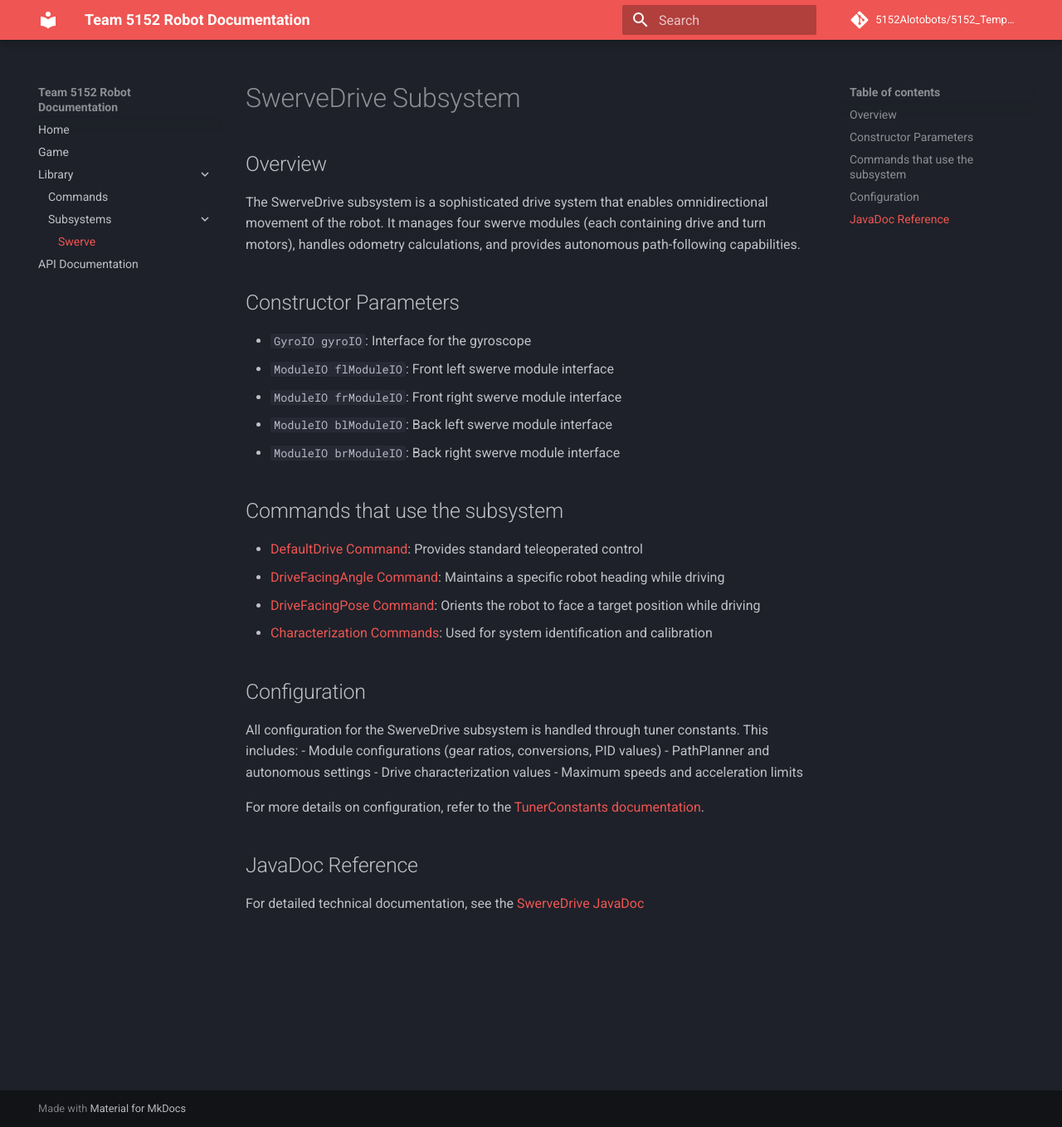
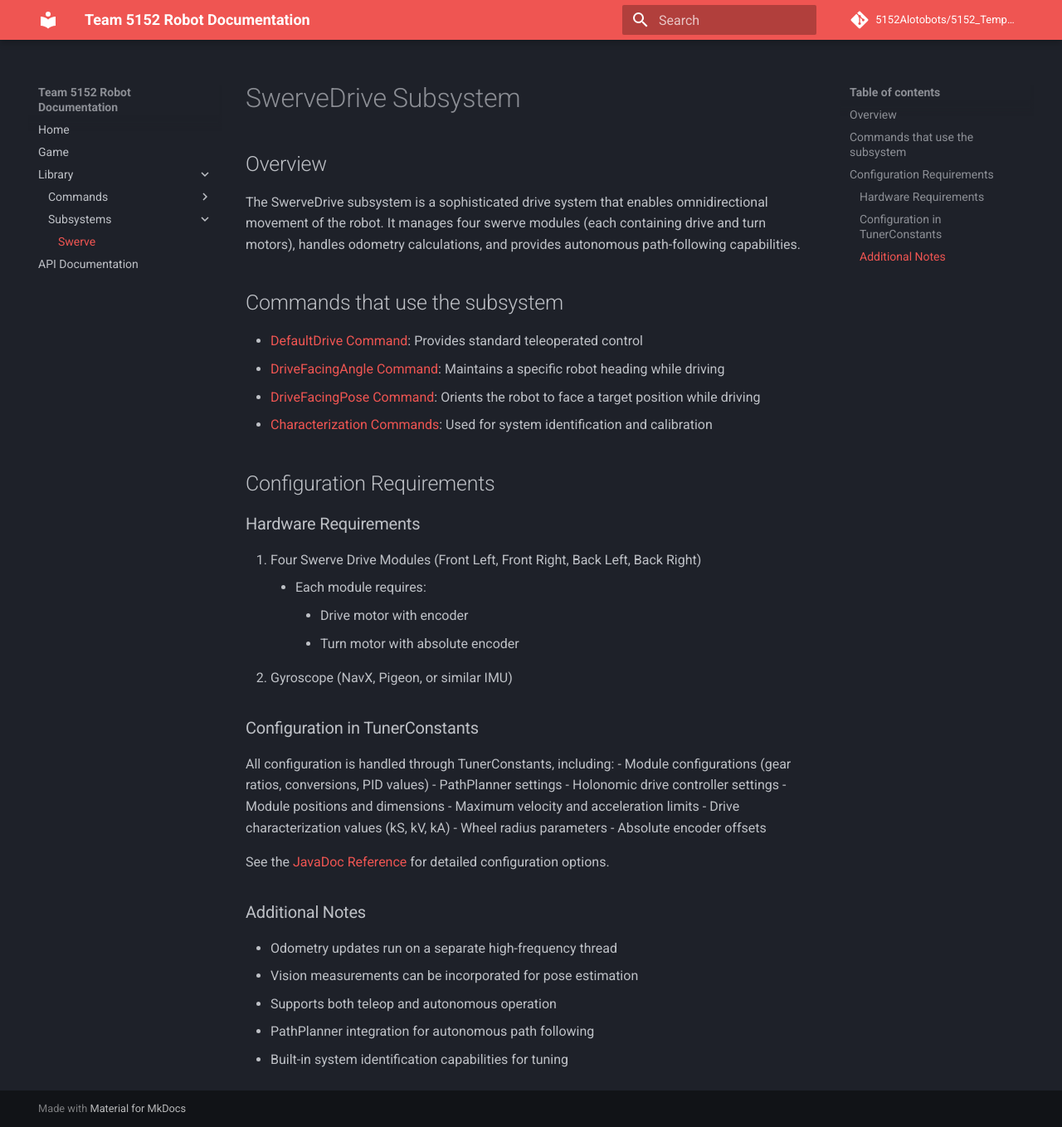
Before and after one commit to 5152Alotobots/5152_Template, an MkDocs documentation site: the page built from docs/mkdocs/docs/library/subsystems/swerve.md, in a window 1280 px wide and 1358 px high. Shown: the whole window at 83% size. Built offline with MkDocs 1.6.1 and Material for MkDocs 9.7.7, drawn with Linux system fonts in a browser that asks for light colours; comment, search, counter and statistics services are not loaded.

Commit message:
Done with Swerve

```diff
--- a/docs/mkdocs/docs/library/subsystems/swerve.md
+++ b/docs/mkdocs/docs/library/subsystems/swerve.md
@@ -3,27 +3,37 @@
 ## Overview
 The SwerveDrive subsystem is a sophisticated drive system that enables omnidirectional movement of the robot. It manages four swerve modules (each containing drive and turn motors), handles odometry calculations, and provides autonomous path-following capabilities.
 
-## Constructor Parameters
-- `GyroIO gyroIO`: Interface for the gyroscope
-- `ModuleIO flModuleIO`: Front left swerve module interface
-- `ModuleIO frModuleIO`: Front right swerve module interface
-- `ModuleIO blModuleIO`: Back left swerve module interface
-- `ModuleIO brModuleIO`: Back right swerve module interface
+## Commands that use the subsystem
+- [DefaultDrive Command](../commands/swerve/defaultdrive.md): Provides standard teleoperated control
+- [DriveFacingAngle Command](../commands/swerve/drivefacingangle.md): Maintains a specific robot heading while driving
+- [DriveFacingPose Command](../commands/swerve/drivefacingpose.md): Orients the robot to face a target position while driving
+- [Characterization Commands](../commands/swerve/characterization.md): Used for system identification and calibration
 
-## Commands that use the subsystem
-- [DefaultDrive Command](../../library/commands/swerve/defaultdrive.md): Provides standard teleoperated control
-- [DriveFacingAngle Command](../../library/commands/swerve/drivefacingangle.md): Maintains a specific robot heading while driving
-- [DriveFacingPose Command](../../library/commands/swerve/drivefacingpose.md): Orients the robot to face a target position while driving
-- [Characterization Commands](../../library/commands/swerve/characterization.md): Used for system identification and calibration
+## Configuration Requirements
 
-## Configuration
-All configuration for the SwerveDrive subsystem is handled through tuner constants. This includes:
+### Hardware Requirements
+1. Four Swerve Drive Modules (Front Left, Front Right, Back Left, Back Right)
+    - Each module requires:
+        - Drive motor with encoder
+        - Turn motor with absolute encoder
+2. Gyroscope (NavX, Pigeon, or similar IMU)
+
+### Configuration in TunerConstants
+All configuration is handled through TunerConstants, including:
 - Module configurations (gear ratios, conversions, PID values)
-- PathPlanner and autonomous settings
-- Drive characterization values
-- Maximum speeds and acceleration limits
+- PathPlanner settings
+- Holonomic drive controller settings
+- Module positions and dimensions
+- Maximum velocity and acceleration limits
+- Drive characterization values (kS, kV, kA)
+- Wheel radius parameters
+- Absolute encoder offsets
 
-For more details on configuration, refer to the [TunerConstants documentation](../../game/tunerconstants.md).
+See the [JavaDoc Reference](../../javadoc/frc/alotobots/library/subsystems/swervedrive/SwerveDriveSubsystem.html) for detailed configuration options.
 
-## JavaDoc Reference
-For detailed technical documentation, see the [SwerveDrive JavaDoc](/javadoc/frc/alotobots/library/subsystems/swervedrive/SwerveDriveSubsystem.html)
+### Additional Notes
+- Odometry updates run on a separate high-frequency thread
+- Vision measurements can be incorporated for pose estimation
+- Supports both teleop and autonomous operation
+- PathPlanner integration for autonomous path following
+- Built-in system identification capabilities for tuning
--- a/docs/mkdocs/mkdocs.yml
+++ b/docs/mkdocs/mkdocs.yml
@@ -9,7 +9,12 @@ nav:
   - Home: index.md
   - Game: []
   - Library:
-      - Commands: []
+      - Commands:
+          - Swerve:
+              - Default Drive: library/commands/swerve/defaultdrive.md
+              - Drive Facing Angle: library/commands/swerve/drivefacingangle.md
+              - Drive Facing Pose: library/commands/swerve/drivefacingpose.md
+              - Characterization: library/commands/swerve/characterization.md
       - Subsystems:
           - Swerve: library/subsystems/swerve.md
   - API Documentation: javadoc/index.html # Point directly to index.html
```
Also changed, not shown: docs/mkdocs/docs/library/commands/swerve/characterization.md (added, +42 -0 lines), docs/mkdocs/docs/library/commands/swerve/defaultdrive.md (added, +17 -0 lines), docs/mkdocs/docs/library/commands/swerve/drivefacingangle.md (added, +20 -0 lines), docs/mkdocs/docs/library/commands/swerve/drivefacingpose.md (added, +20 -0 lines).
